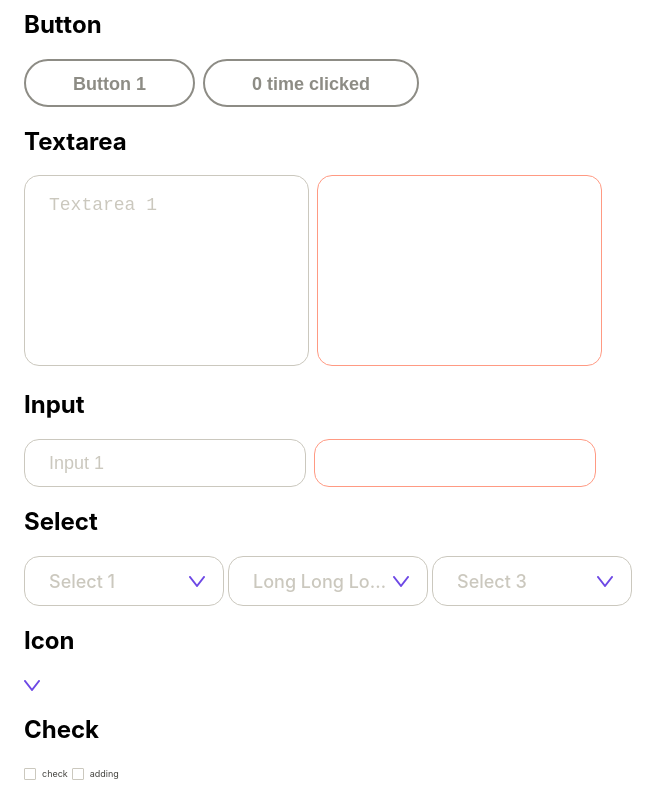
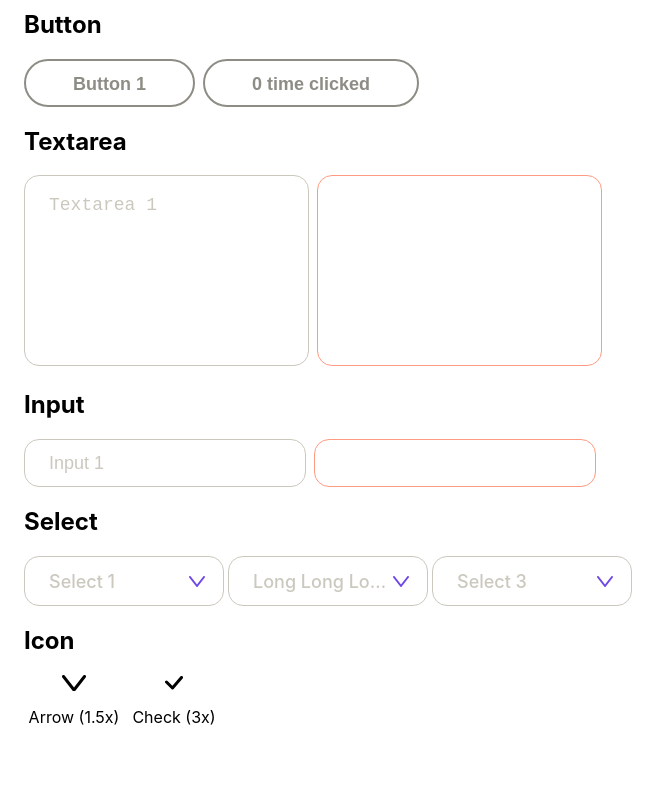
Before and after one commit to kmu-kcc/buddy-frontend, a React (Create React App) app: page /test in a window 1280 px wide. Shown: the part 207-1007 px from the top of the page, without its empty margins (0-671 px from the left). After the commit the page ends 969 px from the top, so only its background shows below. Built offline with nearby package versions, Linux system fonts and the light colour scheme.

Commit message:
Update icon usage in test page

```diff
--- a/src/pages/Test.tsx
+++ b/src/pages/Test.tsx
@@ -1,7 +1,7 @@
 import React, {useCallback, useState} from 'react';
 import styled from 'styled-components';
 import {Button, Box, Check, Textarea, Input, Select} from '../components';
-import {Arrow} from '../components/icons';
+import {Arrow, Check as CheckIcon} from '../components/icons';
 
 const Wrapper = styled.div`
   width: 100%;
@@ -81,10 +81,14 @@ export const Test = () => {
         <option>Selection 3</option>
       </Select>
       <h2>Icon</h2>
-      <Arrow scale={1} cursor='pointer' />
-      <h2>Check</h2>
-      <Check mr='4px' onCheck={handleCheck} label='check' checked={checked} />
-      <Check mr='4px' onCheck={handleChc} label='adding' checked={checked1} />
+      <Box isInlineFlex minWidth='100px' height='70px' flexDirection='column' alignItems='center'>
+        <Arrow scale={1.5} color='#000' />
+        <p>Arrow (1.5x)</p>
+      </Box>
+      <Box isInlineFlex minWidth='100px' height='70px' flexDirection='column' alignItems='center'>
+        <CheckIcon scale={3} color='#000' />
+        <p>Check (3x)</p>
+      </Box>
     </Wrapper>
   );
 };
```
